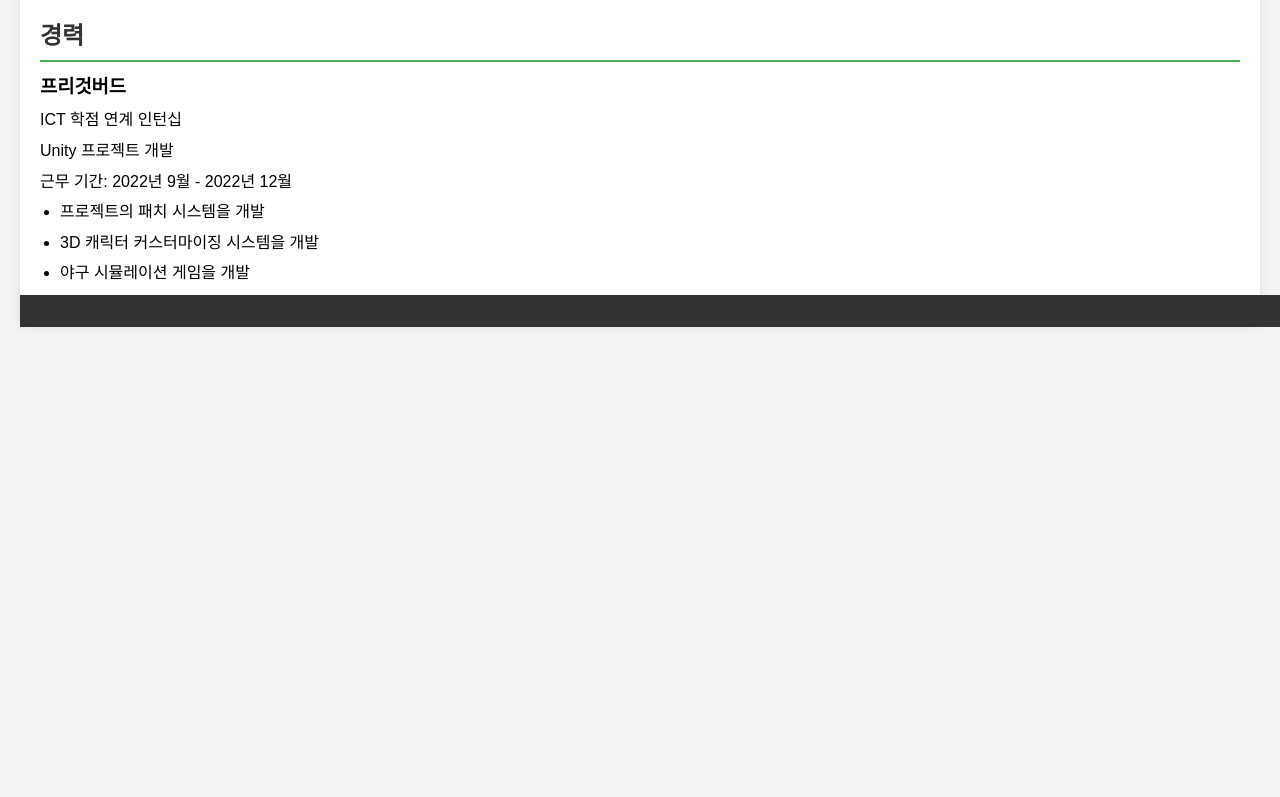
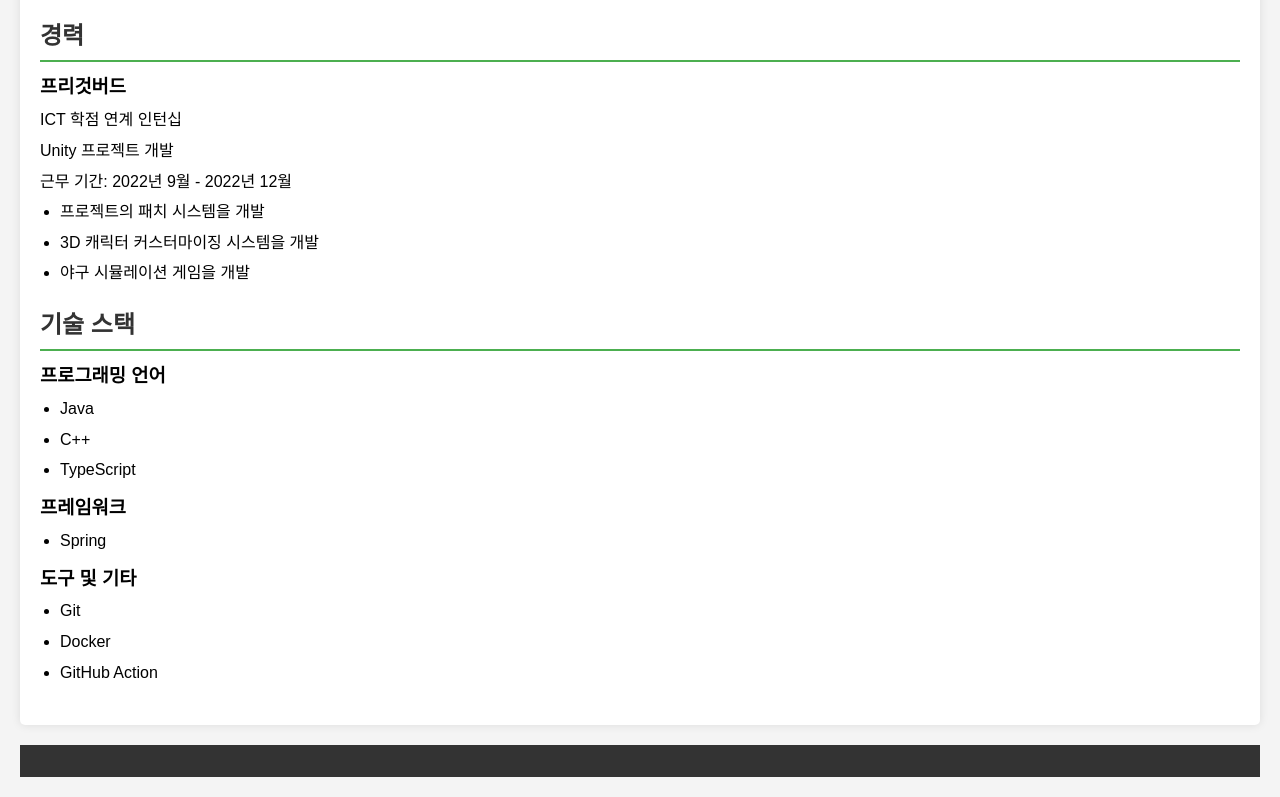
Before and after one commit to SSUHYUNKIM/kakaotech-resume, a plain HTML site: page src/index.html in a window 1280 px wide. Shown: the part 473-1270 px from the top of the page. Before the commit the page ends 819 px from the top, so only its background shows below. Drawn offline with Linux system fonts and the light colour scheme.

Commit message:
feat : 기술 스택 섹션을 작성하여 사용 가능한 프로그래밍 언어, 프레임워크, 도구 등을 나열합니다.

```diff
--- a/src/index.html
+++ b/src/index.html
@@ -34,6 +34,25 @@
                 <li>야구 시뮬레이션 게임을 개발</li>
             </ul>
         </section>
+        <section>
+            <h2>기술 스택</h2>
+            <h3>프로그래밍 언어</h3>
+            <ul>
+                <li>Java</li>
+                <li>C++</li>
+                <li>TypeScript</li>
+            </ul>
+            <h3>프레임워크</h3>
+            <ul>
+                <li>Spring</li>
+            </ul>
+            <h3>도구 및 기타</h3>
+            <ul>
+                <li>Git</li>
+                <li>Docker</li>
+                <li>GitHub Action</li>
+            </ul>
+        </section>
     </main>
     <footer>
     </footer>
--- a/src/style.css
+++ b/src/style.css
@@ -55,7 +55,7 @@ footer {
     color: white;
     text-align: center;
     padding: 1em 0;
-    position: absolute;
+    margin-top: 20px;
+    position: relative;
     width: 100%;
-    bottom: 0;
 }
```
